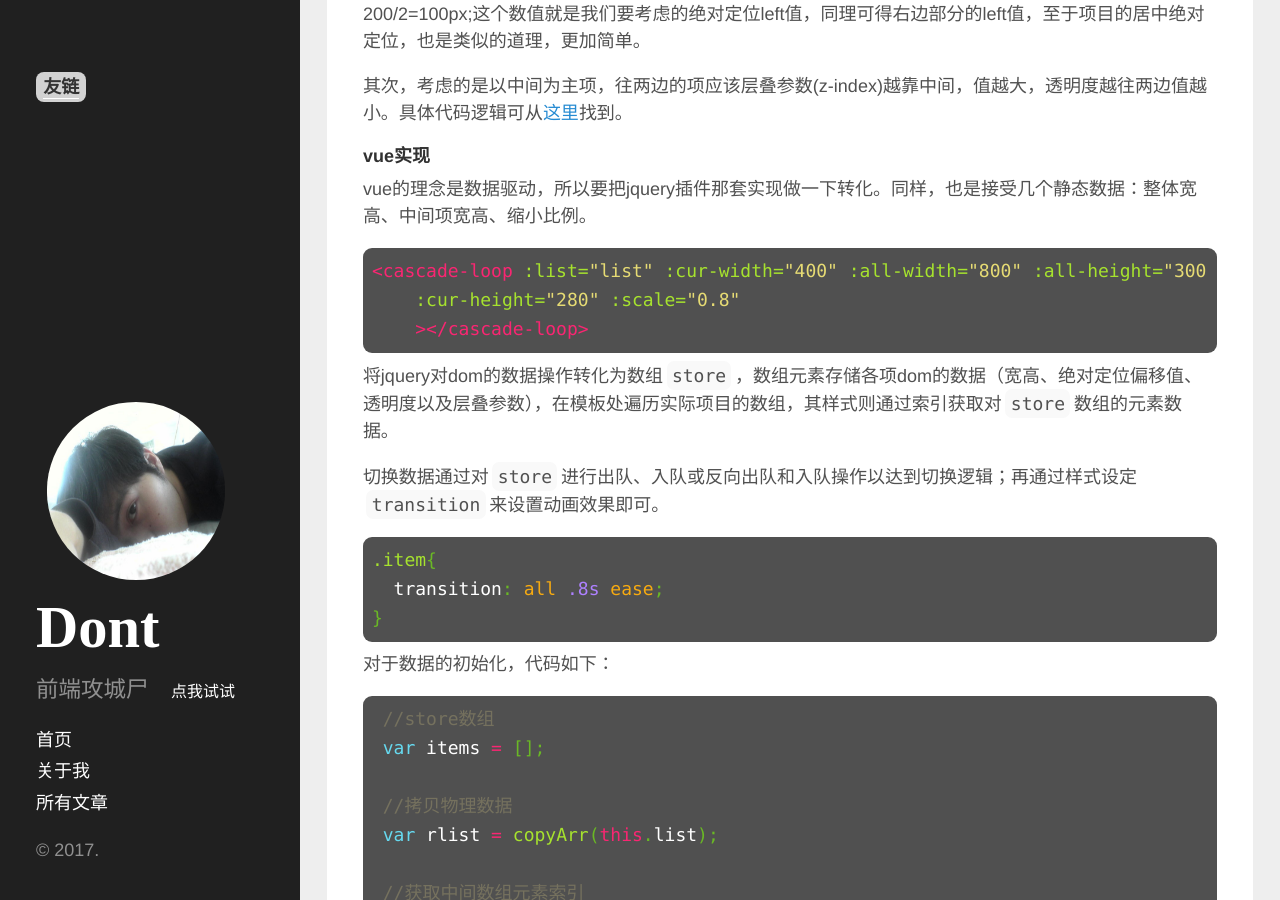
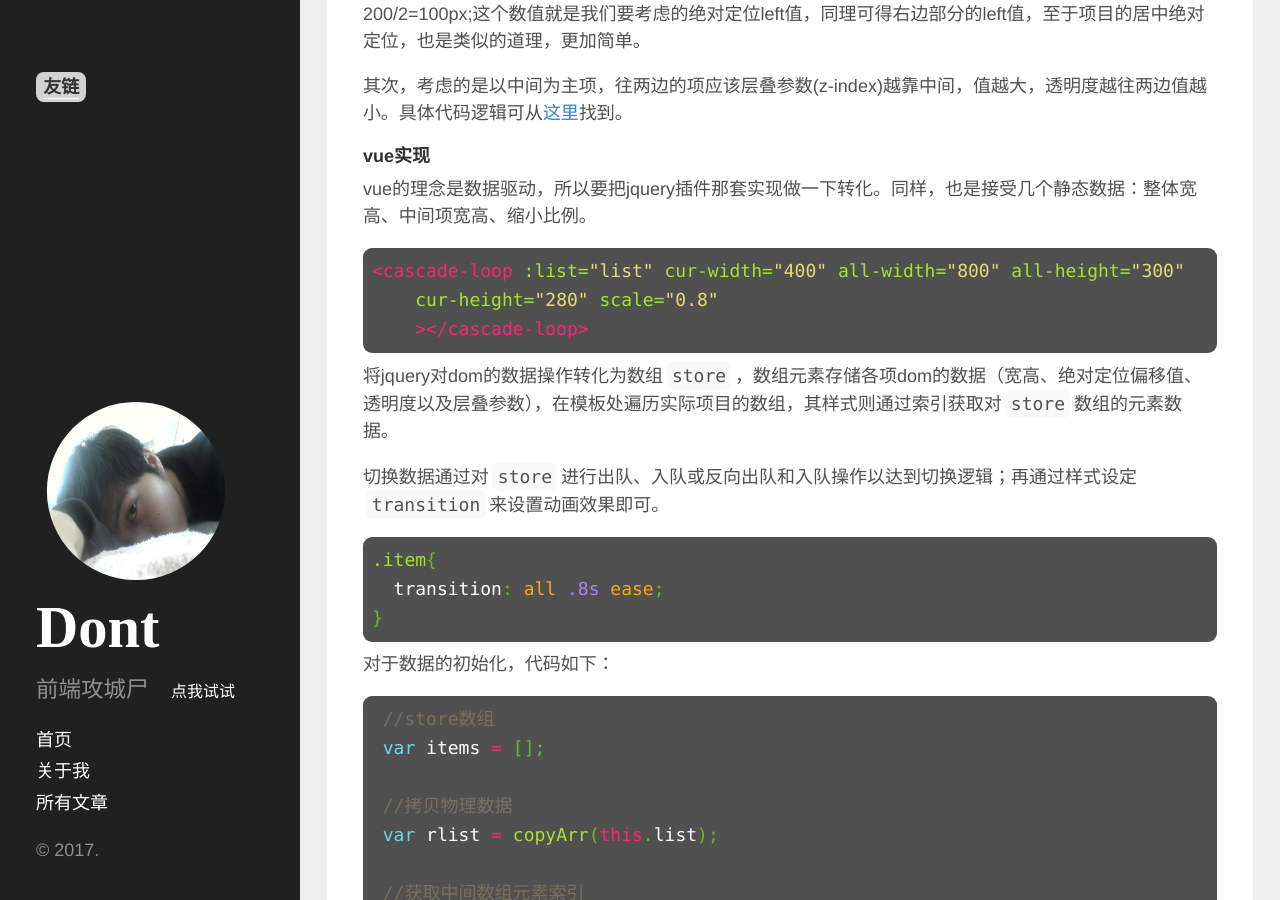
Before and after one commit to shellphon/githublog, a Jekyll site: the page built from _posts/2017-03-29-vue-carousel.md, in a window 1280 px wide and 900 px high, scrolled down 1007 px. Built offline with Jekyll 4.4.1, drawn with Linux system fonts in a browser that asks for light colours; comment, search, counter and statistics services are not loaded.

```diff
--- a/_posts/2017-03-29-vue-carousel.md
+++ b/_posts/2017-03-29-vue-carousel.md
@@ -30,8 +30,8 @@
 vue的理念是数据驱动，所以要把jquery插件那套实现做一下转化。同样，也是接受几个静态数据：整体宽高、中间项宽高、缩小比例。
 
 {%highlight html%}
-<cascade-loop :list="list" :cur-width="400" :all-width="800" :all-height="300"
-    :cur-height="280" :scale="0.8"
+<cascade-loop :list="list" cur-width="400" all-width="800" all-height="300"
+    cur-height="280" scale="0.8"
     ></cascade-loop>
 {%endhighlight%}
 
```
